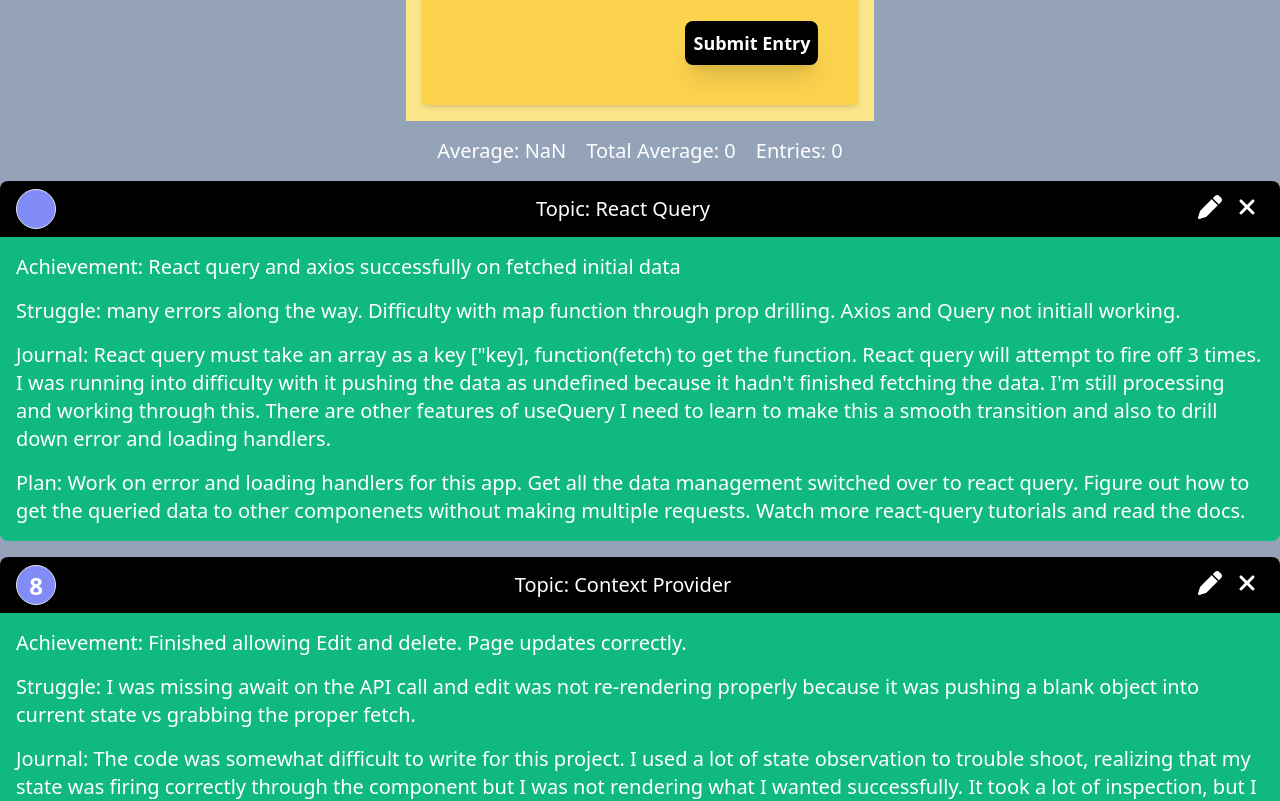
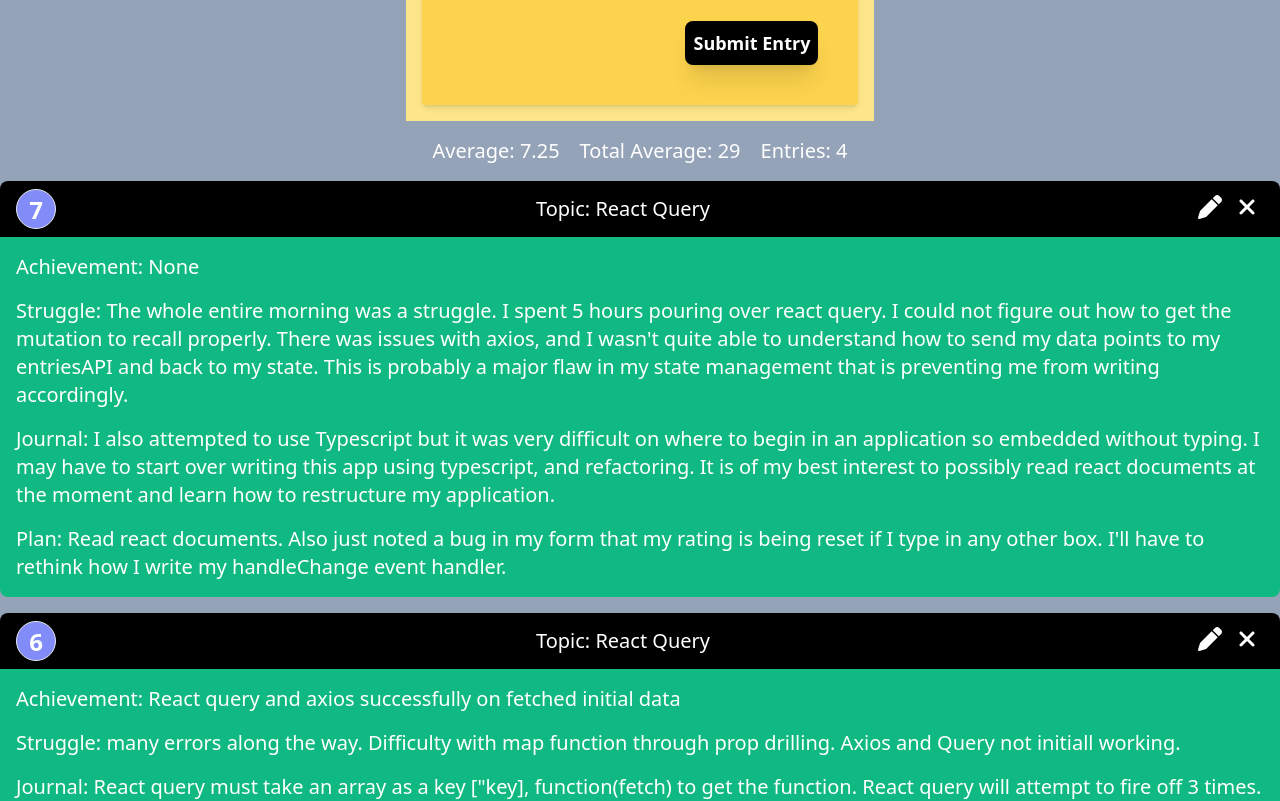
Before and after one commit to mjmitchelldpt1/productivity-tracker, a React (Vite) app: page / in a window 1280 px wide. Shown: the part 740-1541 px from the top of the page. Built offline with nearby package versions, Linux system fonts and the light colour scheme; data requests are answered from the project's data file.

Commit message:
revert back to axios calls

```diff
--- a/db.json
+++ b/db.json
@@ -21,14 +21,24 @@
       "id": 3
     },
     {
-      "date": "2022-12-23T15:44:51.960Z",
+      "date": "2022-12-26T12:57:35.782Z",
       "topic": "React Query",
-      "rating": null,
+      "rating": 6,
       "achievement": "React query and axios successfully on fetched initial data",
       "struggle": "many errors along the way.  Difficulty with map function through prop drilling.  Axios and Query not initiall working.",
       "journal": "React query must take an array as a key [\"key], function(fetch) to get the function.  React query will attempt to fire off 3 times.  I was running into difficulty with it pushing the data as undefined because it hadn't finished fetching the data.  I'm still processing and working through this.  There are other features of useQuery I need to learn to make this a smooth transition and also to drill down error and loading handlers.",
       "plan": "Work on error and loading handlers for this app.  Get all the data management switched over to react query.  Figure out how to get the queried data to other componenets without making multiple requests.  Watch more react-query tutorials and read the docs. ",
       "id": 4
+    },
+    {
+      "date": "2022-12-26T20:34:33.127Z",
+      "topic": "React Query",
+      "rating": 7,
+      "achievement": "None",
+      "struggle": "The whole entire morning was a struggle.  I spent 5 hours pouring over react query.  I could not figure out how to get the mutation to recall properly.  There was issues with axios, and I wasn't quite able to understand how to send my data points to my entriesAPI and back to my state.  This is probably a major flaw in my state management that is preventing me from writing accordingly.",
+      "journal": "I also attempted to use Typescript but it was very difficult on where to begin in an application so embedded without typing.  I may have to start over writing this app using typescript, and refactoring.  It is of my best interest to possibly read react documents at the moment and learn how to restructure my application. ",
+      "plan": "Read react documents.  Also just noted a bug in my form that my rating is being reset if I type in any other box.  I'll have to rethink how I write my handleChange event handler. ",
+      "id": 5
     }
   ]
 }
--- a/package.json
+++ b/package.json
@@ -14,6 +14,7 @@
     "@fortawesome/free-solid-svg-icons": "^6.2.1",
     "@fortawesome/react-fontawesome": "^0.2.0",
     "@tanstack/react-query": "^4.20.4",
+    "@tanstack/react-query-devtools": "^4.20.4",
     "axios": "^1.2.1",
     "babel-plugin-macros": "^3.1.0",
     "eslint": "^8.29.0",
--- a/src/App.jsx
+++ b/src/App.jsx
@@ -9,7 +9,6 @@ import ProductivityList from "./components/ProductivityList";
 import About from "./pages/About";
 import Login from "./pages/Login";
 import axios from "axios";
-import { useQuery } from "@tanstack/react-query";
 
 function App() {
   const [productivityData, setProductivityData] = useState([]);
@@ -19,6 +18,17 @@ function App() {
   });
   const [modalOpen, setModalOpen] = useState(false);
   const [entryId, setEntryId] = useState(null);
+
+  const fetchEntries = async () => {
+    const response = await axios.get(
+      `http://localhost:3000/entries?_sort=id&_order=desc`
+    );
+    setProductivityData(response.data);
+  };
+
+  useEffect(() => {
+    fetchEntries();
+  }, []);
 
   const addEntry = async (newFormData) => {
     const response = await axios.post(
@@ -86,6 +96,7 @@ function App() {
                     setEntryId={setEntryId}
                     setModalOpen={setModalOpen}
                     editEntry={editEntry}
+                    productivityData={productivityData}
                   />
                 </>
               }
--- a/src/components/ProductivityList.jsx
+++ b/src/components/ProductivityList.jsx
@@ -4,27 +4,15 @@ import { useState } from "react";
 import axios from "axios";
 import { useQuery } from "@tanstack/react-query";
 
-const ProductivityList = ({ setEntryId, setModalOpen, editEntry }) => {
-  const fetchEntries = async () => {
-    const response = await axios.get(
-      `http://localhost:3000/entries?_sort=id&_order=desc`
-    );
-
-    return response.data;
-  };
-
-  const { data: entryData, status } = useQuery(["entries"], fetchEntries);
-
-  if (status === "loading") {
-    return <p>Loading</p>;
-  }
-
-  if (status === "error") {
-    return <p>Error</p>;
-  }
+const ProductivityList = ({
+  setEntryId,
+  setModalOpen,
+  editEntry,
+  productivityData,
+}) => {
   return (
     <div className="">
-      {entryData.map((item) => (
+      {productivityData.map((item) => (
         <ProductivityItem
           key={item.id}
           item={item}
--- /dev/null
+++ b/src/entriesApi.jsx
@@ -0,0 +1,22 @@
+import axios from "axios";
+
+const api = axios.create({
+  baseURL: "http://localhost:3000/",
+});
+
+export const getEntries = async () => {
+  const response = await api.get(`/entries?_sort=id&_order=desc`);
+  return response.data;
+};
+
+export const createEntry = async (newFormData) => {
+  const response = await api.post(`/entries`, newFormData);
+  return response.data;
+};
+
+const deleteEntryFn = async (id) => {
+  await axios.delete(`/entries/${id}`);
+  setProductivityData(productivityData.filter((item) => item.id !== id));
+  setModalOpen(false);
+  setEntryId(null);
+};
--- a/src/main.jsx
+++ b/src/main.jsx
@@ -3,6 +3,7 @@ import ReactDOM from "react-dom/client";
 import App from "./App";
 import "./index.css";
 import { QueryClient, QueryClientProvider } from "@tanstack/react-query";
+import { ReactQueryDevtools } from "@tanstack/react-query-devtools";
 
 const queryClient = new QueryClient();
 
@@ -10,6 +11,7 @@ ReactDOM.createRoot(document.getElementById("root")).render(
   <React.StrictMode>
     <QueryClientProvider client={queryClient}>
       <App />
+      <ReactQueryDevtools />
     </QueryClientProvider>
   </React.StrictMode>
 );
```
Also changed, not shown: 1 other file (tests, documents, lock files or other folders).
